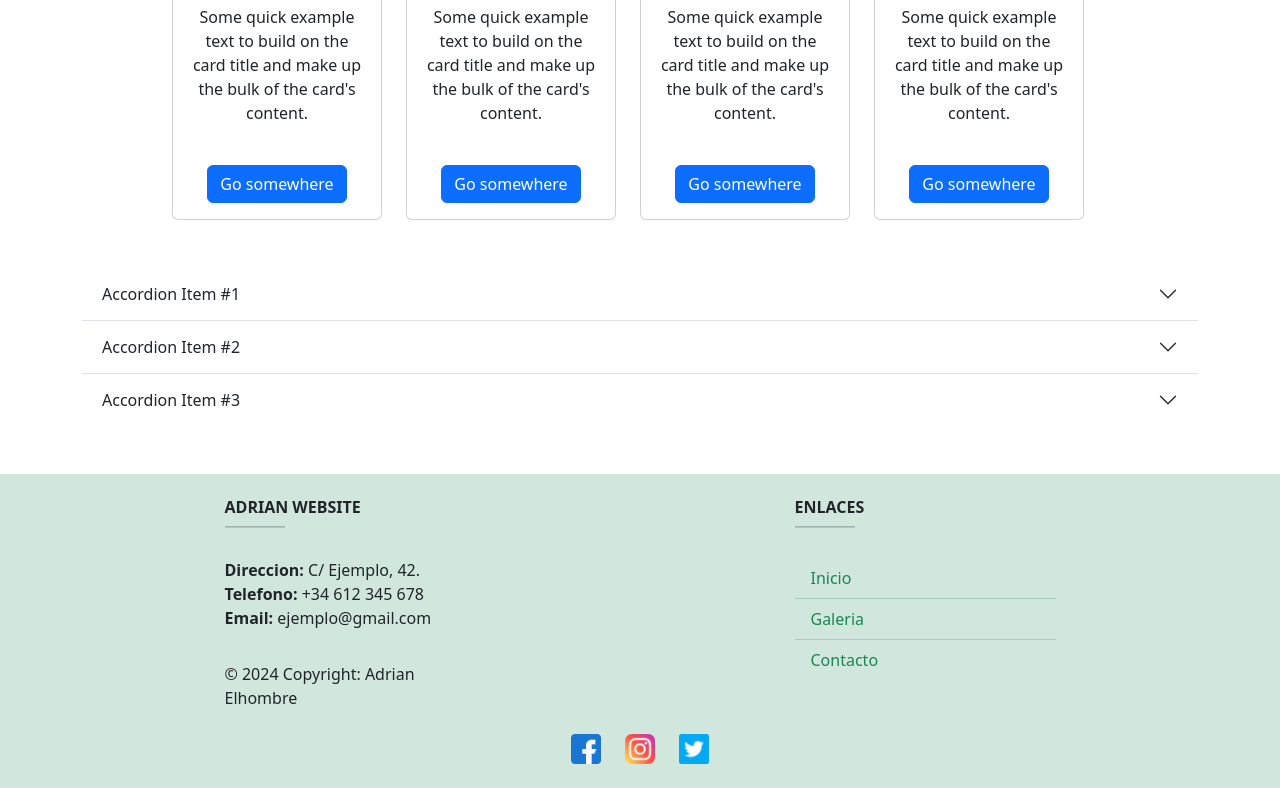
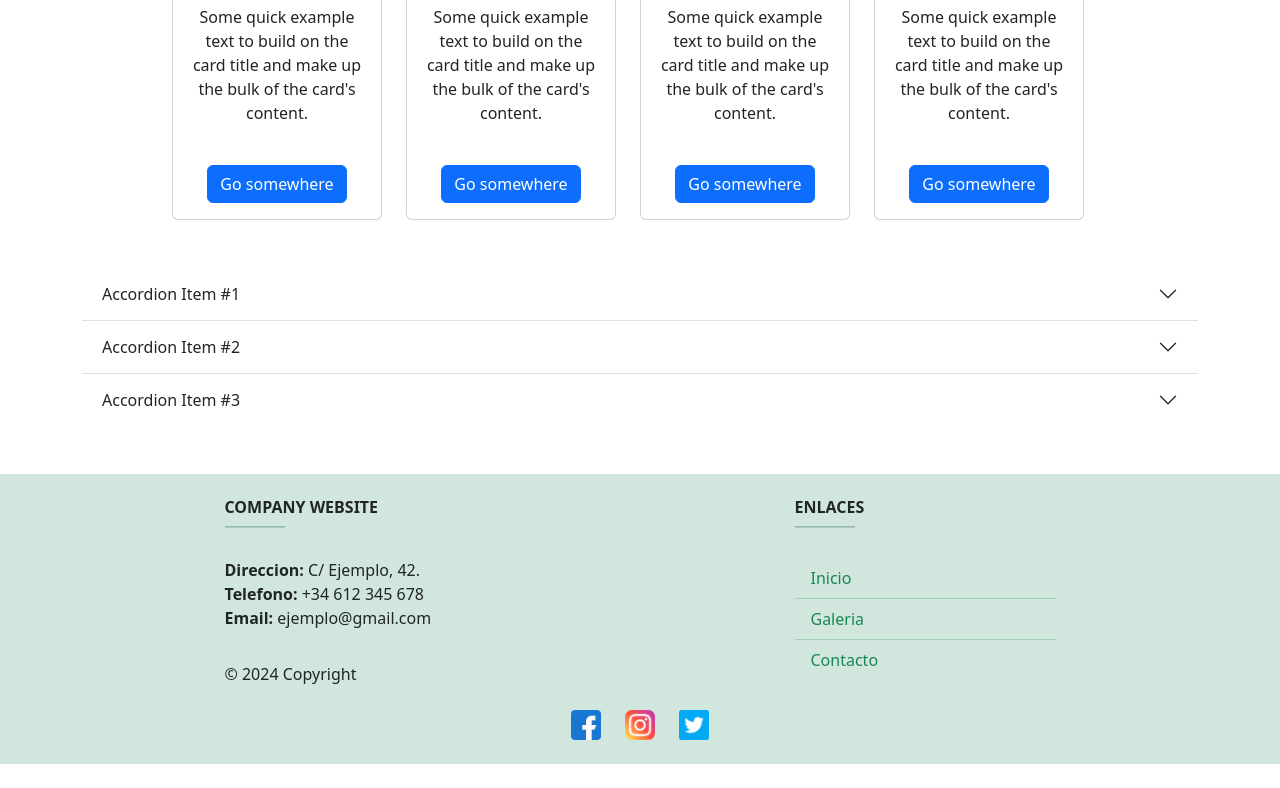
Before and after one commit to adrianelhombre/crea-tu-pagina, a website built with Vite: page index.html in a window 1280 px wide. Shown: the part 820-1608 px from the top of the page. After the commit the page ends 1584 px from the top, so only its background shows below. Built offline with nearby package versions, Linux system fonts and the light colour scheme.

Commit message:
Updates in the footer

```diff
--- a/index.html
+++ b/index.html
@@ -188,7 +188,7 @@
           <div class="row">
 
             <div class="col-md-6 col-xl-3 mx-auto mb-4">
-              <h6 class="text-uppercase fw-bold">ADRIAN WEBSITE</h6>
+              <h6 class="text-uppercase fw-bold">COMPANY WEBSITE</h6>
               <hr class="mb-4 mt-0 d-inline-block mx-auto">
               <p>
                 <b>Direccion:</b> C/ Ejemplo, 42.
@@ -198,7 +198,7 @@
                 <b>Email:</b> ejemplo@gmail.com
               </p>
               <div class="pt-3">
-                © 2024 Copyright: Adrian Elhombre
+                © 2024 Copyright
               </div>
             </div>
 
```
Also changed, not shown: views/contacto.html (+2 -2 lines), views/galeria.html (+2 -2 lines).
